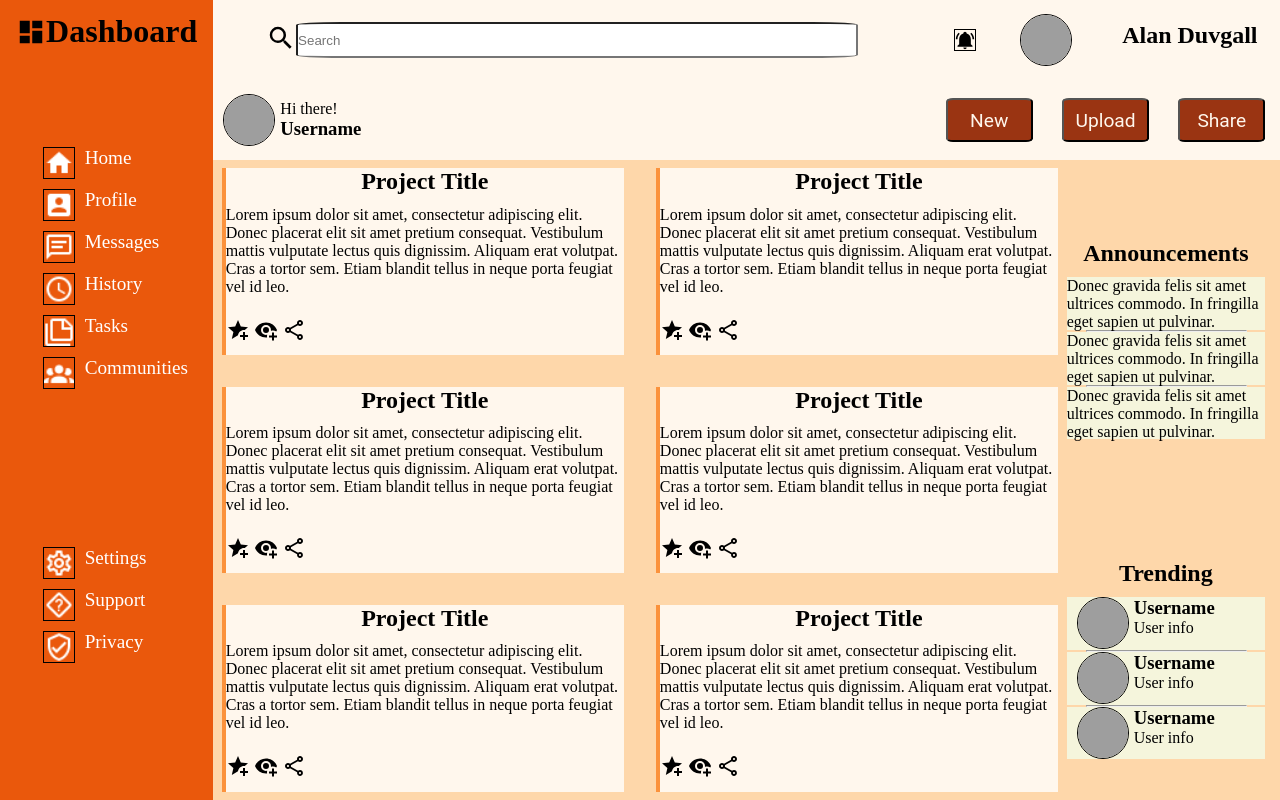
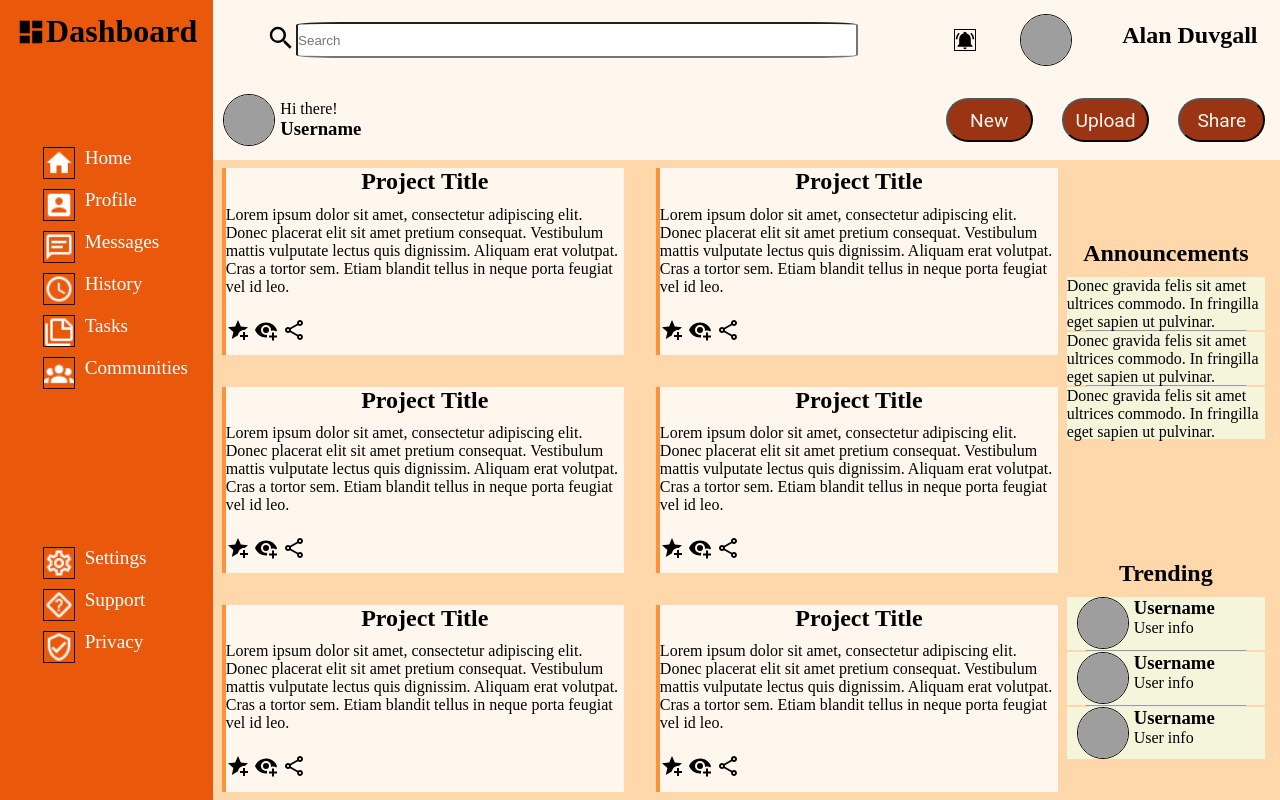
Before and after one commit to duvgall/admin-dashboard, a plain HTML site: page index.html in a window 1280 px wide. Drawn offline with Linux system fonts and the light colour scheme; grey boxes are pictures that could not be loaded.

Commit message:
style nac btns

```diff
--- a/styles.css
+++ b/styles.css
@@ -93,7 +93,7 @@ h2 {
     width: 25%;
     height: 55%;
     background-color: #9a3412;
-    border-radius: 8%;
+    border-radius: 30px;
     font-family: "Roboto";
 }
 
```
